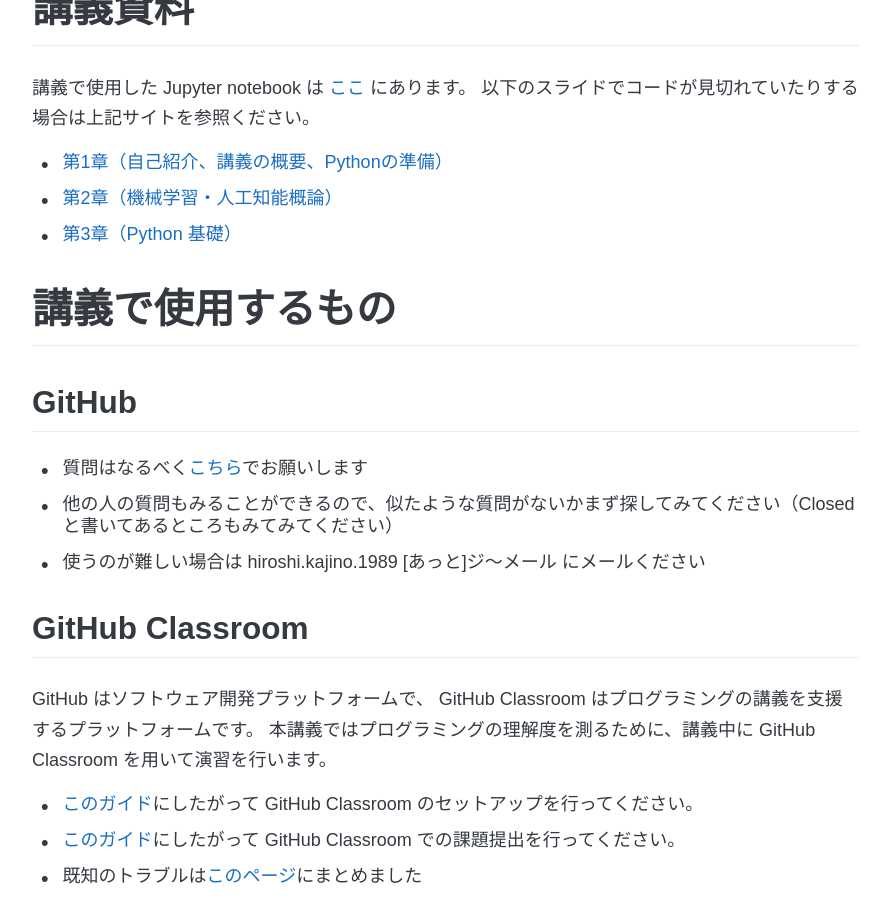
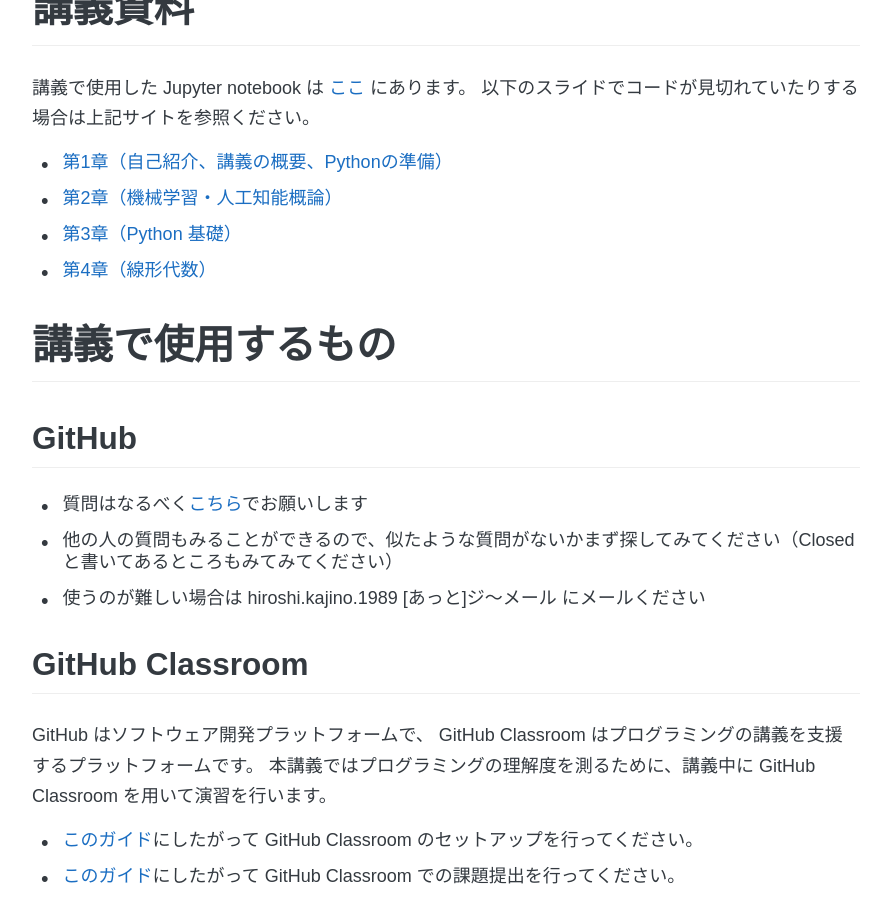
Before and after one commit to kanojikajino/kanojikajino.github.io, a Jekyll site: the page built from _lectures/2020/applied_analytics/index.md, in a window 1280 px wide and 900 px high, scrolled down 339 px. Shown: the whole window, without its empty margins (194-1085 px from the left). Built offline with Jekyll 4.4.1, drawn with Linux system fonts in a browser that asks for light colours; some web fonts are replaced; a script that is not in the unit is left out.

Commit message:
upload lecture 4

```diff
--- a/_lectures/2020/applied_analytics/index.md
+++ b/_lectures/2020/applied_analytics/index.md
@@ -15,6 +15,7 @@ permalink: /lectures/2020/applied_analytics
 - [第1章（自己紹介、講義の概要、Pythonの準備）](/lectures/2020/applied_analytics/1.pdf)
 - [第2章（機械学習・人工知能概論）](/lectures/2020/applied_analytics/2.pdf)
 - [第3章（Python 基礎）](/lectures/2020/applied_analytics/3.pdf)
+- [第4章（線形代数）](/lectures/2020/applied_analytics/4.pdf)
 
 # 講義で使用するもの
 
```
Also changed, not shown: 1 other file.
